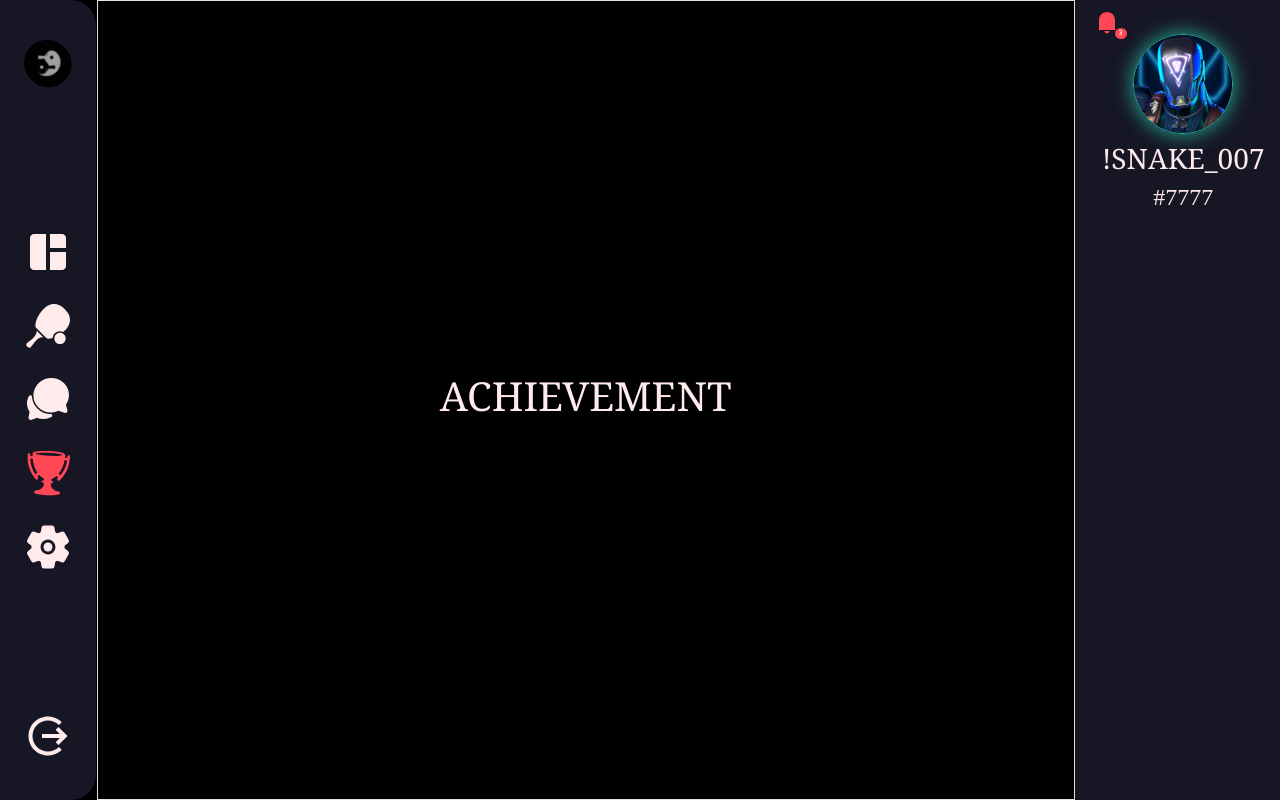
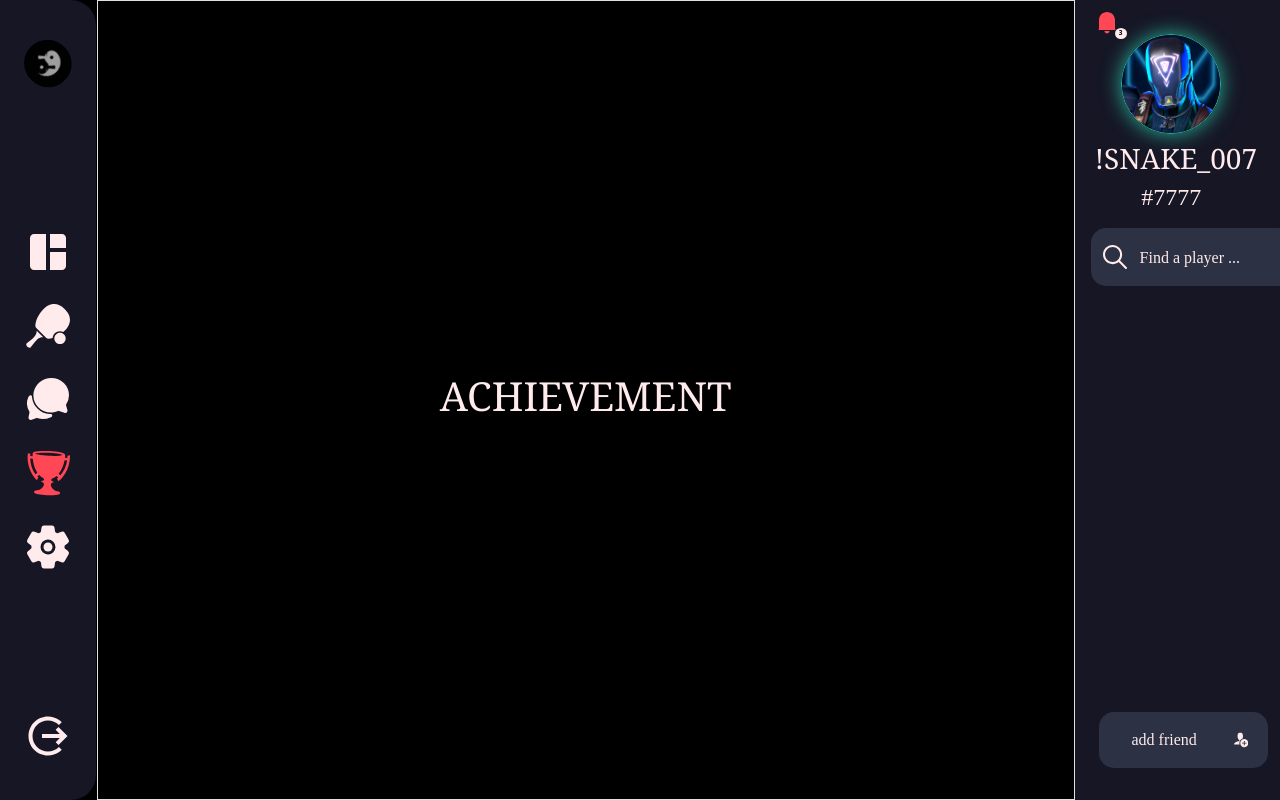
Before and after one commit to zakarm/ft_transcendence, a React (Create React App) app in the folder front-end/app/: page /achievement in a window 1280 px wide. Built offline with nearby package versions, Linux system fonts and the light colour scheme; a web font is replaced by a local one.

Commit message:
[Feat] Almost finish the rightBar

```diff
--- a/front-end/app/src/Layouts/Rightbar.css
+++ b/front-end/app/src/Layouts/Rightbar.css
@@ -10,18 +10,55 @@
   top: 20px;
   left: 20px;
   border-radius: 100%;
-  background: #FF4755;
-  color: #FFEBEB;
+  background: #FFEBEB;
+  color: #000000;
   font-size: 0.4em;
 }
 
 .img-class{
-  width: 100px; /* Adjust as needed */
-  height: 100px; /* Adjust as needed */
-  border-radius: 50%; /* This creates the circle */
+  width: 100px;
+  height: 100px;
+  border-radius: 50%;
   overflow: hidden; /* Hide overflowing parts of the image */
   border: 1px solid #27B299;
   box-shadow: #27B299 0 0px 20px 0;
   box-sizing: border-box;
   opacity: 1;
 }
+
+.search-inpt{
+  background-color: #2C3143;
+  border: 0;
+  border-radius: 15px;
+}
+
+.search-inpt:hover{
+  border: 1px solid #FFEBEB;
+  box-shadow: #383838 0 0px 20px 0;
+  box-sizing: border-box;
+  opacity: 1;
+}
+
+input:focus{
+  outline: none;
+  box-shadow: none;
+  cursor: text;
+}
+
+::placeholder{
+  color: #FFEBEB;
+  font-family: 'itim';
+}
+
+/* Change input text color when not empty */
+input:not(:placeholder-shown) {
+  color: #FFEBEB; /* Adjust text color as needed */
+}
+/* For Internet Explorer */
+:-ms-input-placeholder {
+  color: #FFEBEB; /* Adjust placeholder color as needed */
+}
+/* For other browsers */
+::-ms-input-placeholder {
+  color: #FFEBEB; /* Adjust placeholder color as needed */
+}
--- a/front-end/app/src/Layouts/Rightbar.js
+++ b/front-end/app/src/Layouts/Rightbar.js
@@ -1,15 +1,16 @@
 import { RiNotification4Fill } from "react-icons/ri";
+import { IoIosSearch } from "react-icons/io";
+import { ImUserPlus } from "react-icons/im";
 import './Rightbar.css'
 
 function RightBar() {
     return (
-        <div className="conatinaer p-2">
+        <div className="conatinaer d-flex flex-column justify-content-between p-2 vh-100">
             <div className="row">
                 <div className="col">
                     <div className="notification">
                         <RiNotification4Fill color="#FF4755" size='1.5em'/>
                         <span class="badge">3</span>
-                    </div>
                     </div>
                 </div>
                 <div className="row d-flex flex-column text-center">
@@ -21,11 +22,26 @@ function RightBar() {
                         <h4 style={{fontFamily: 'intim', color: '#FFEBEB'}}>#7777</h4>
                     </div>
                 </div>
-            <div className="row"></div>
-            <div className="row"></div>
-            <div className="row"></div>
-            <div className="row"></div>
-            <div className="row"></div>
+                <div className="col search-inpt p-2 m-2 d-flex align-items-center">
+                    <div className="col-md-2 ">
+                        <IoIosSearch color="#FFEBEB" size='2em'/>
+                    </div>
+                    <div className="col p-2">
+                        <input className="" type="text" placeholder="Find a player ..." style={{backgroundColor: '#2C3143', border: 0}}/>
+                    </div>
+                </div>
+            </div>
+            <div className="row">
+
+            </div>
+            <div className="row search-inpt p-2 mb-4 m-1" style={{cursor: "pointer"}}>
+                <div className="col p-2 d-flex justify-content-center">
+                    <div style={{fontFamily: 'intim', color: '#FFEBEB'}}>add friend</div>
+                </div>
+                <div className="col-md-3 d-flex align-items-center">
+                    <ImUserPlus color="#FFEBEB" size='2em'/>
+                </div>
+            </div>
         </div>
     );
 }
```
Lines whose indentation alone changed are shown as unchanged.
